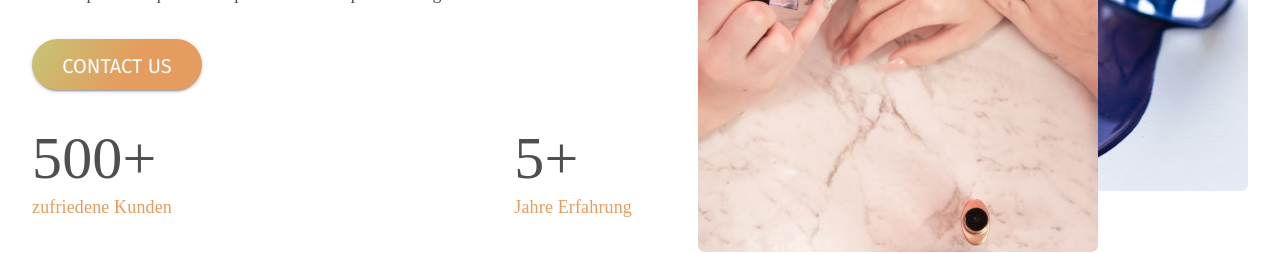
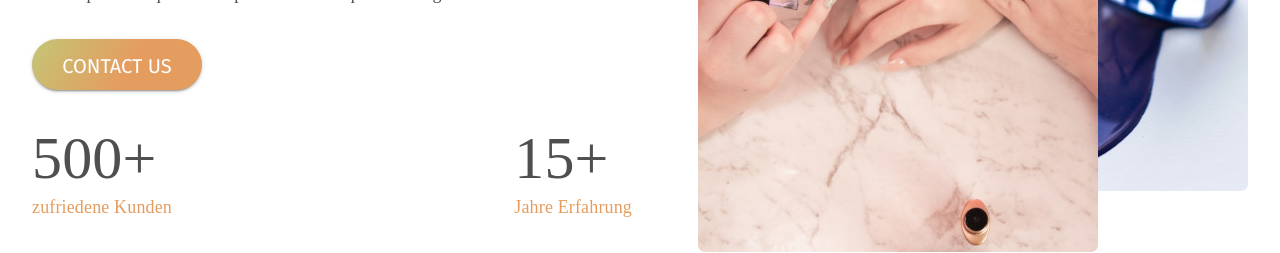
Before and after one commit to Ruhulcse/barmuda_nails, a React (Create React App) app: page / in a window 1280 px wide. Shown: the part 780-1033 px from the top of the page. Built offline with nearby package versions, Linux system fonts and the light colour scheme; a web font is replaced by a local one.

Commit message:
sixth commit

```diff
--- a/src/components/CountUpToFive.js
+++ b/src/components/CountUpToFive.js
@@ -11,7 +11,7 @@ export default function CountUpToFiveHun() {
         onExit={() => setCounter(false)}
       >
         {counter && (
-          <CountUp id="counter" start={0} end={5} duration={3} suffix="+" />
+          <CountUp id="counter" start={0} end={15} duration={3} suffix="+" />
         )}
       </ScrollTrigger>
     </div>
```
